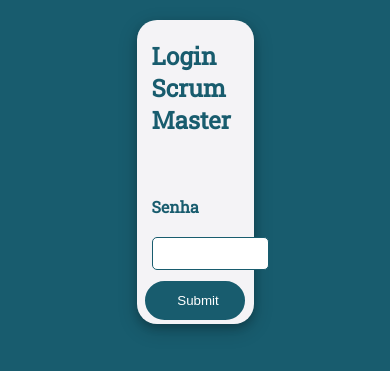
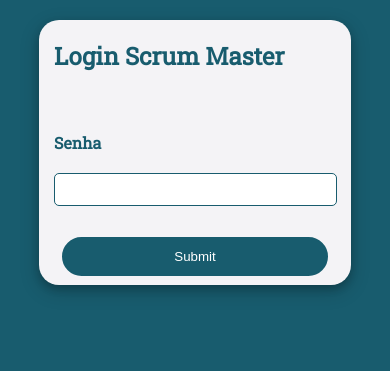
Before and after one commit to matheussd1/Apollo11, a Flask app: page /scrum_master/login in a window 390 px wide. Shown: the part 84-455 px from the top of the page. Run offline with Flask 3, Linux system fonts and the light colour scheme; parts of the project's set-up code (start-up, migrations or seed data) failed here and were passed over.

Commit message:
style: responsividade login scrum

```diff
--- a/Src/static/css/scrum_master.css
+++ b/Src/static/css/scrum_master.css
@@ -17,7 +17,10 @@ body, html {
     box-shadow: 0 4px 8px 0 rgba(0, 0, 0, 0.2), 0 6px 20px 0 rgba(0, 0, 0, 0.19);
     color: #185c6e;
     margin: 5% 0;
-    width: 30%;
+    width: 80%;
+    max-width: 580px;
+    min-width: 300px;
+    box-sizing: border-box;
 }
 
 .login-container h2 {
```
